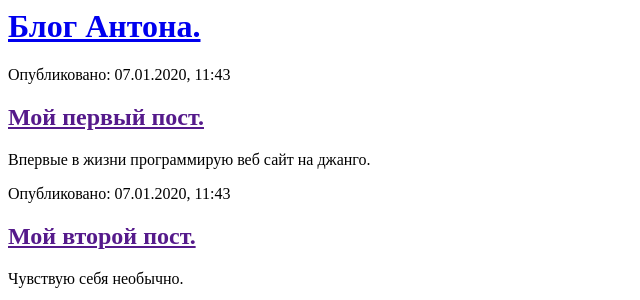
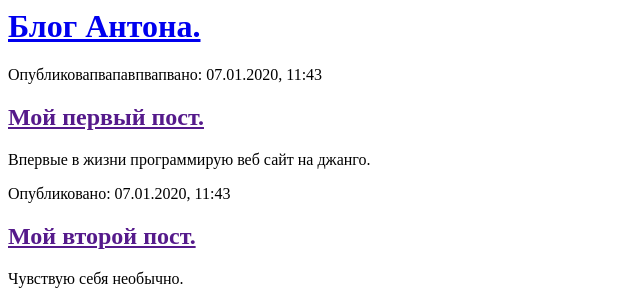
Before and after one commit to Edgesors/my-first-blog, a Django app: page / in a window 1280 px wide. Shown: the top 300 px of the page, without its empty margins (0-640 px from the left). Run offline with Django 3.2, Linux system fonts and the light colour scheme.

Commit message:
My Django app, first commit

```diff
--- a/blog/templates/blog/post_list.html
+++ b/blog/templates/blog/post_list.html
@@ -8,7 +8,7 @@
         </div>
 
         <div>
-            <p>Опубликовано: 07.01.2020, 11:43</p>
+            <p>Опубликовапвапавпвапвано: 07.01.2020, 11:43</p>
             <h2><a href="">Мой первый пост.</a></h2>
             <p>Впервые в жизни программирую веб сайт на джанго.</p>
         </div>
```
